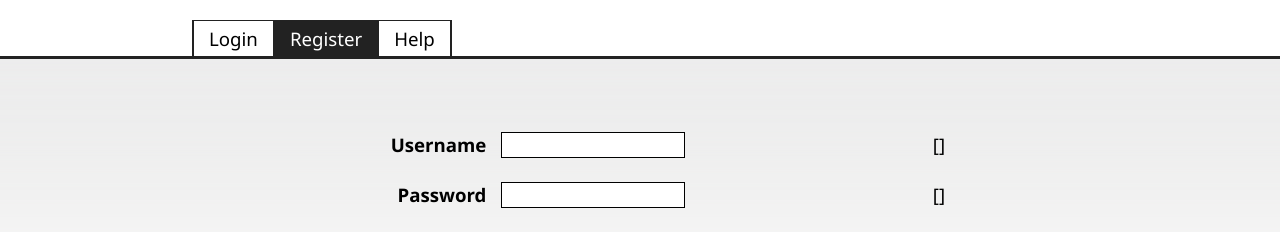
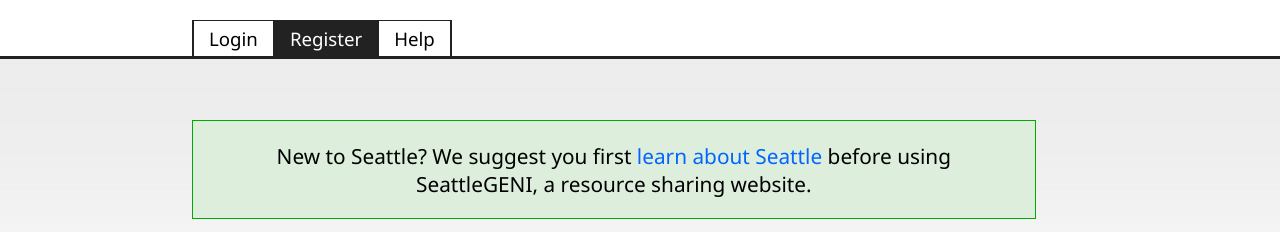
Before and after one commit to aOlmo/clearinghouse, a Django app: template website/html/templates/accounts/register.html in a window 1280 px wide. Shown: the part 95-327 px from the top of the page. Run offline with Django 3.2, Linux system fonts and the light colour scheme; the template is opened without the code that fills it, so the values that code supplies are empty, except form fields; tables that the repository leaves empty hold one stand-in row (values such as "Sample post"); form fields are guessed from the names that the template uses.

Commit message:
Added text to seattlegeni login and register pages that encourages new users to read the Seattle website (#835).

```diff
--- a/website/html/media/css/common.css
+++ b/website/html/media/css/common.css
@@ -196,3 +196,14 @@
     padding: 3px;
     list-style-position: inside;
 }
+
+#learn-about-seattle {
+    max-width : 800px;
+    text-align : center;
+    background-color : #ded;
+    border : 1px solid #0a0;
+    padding : 1em;
+    margin-top : 1em;
+    margin-bottom : 1em;
+    font-size : 1.3em;
+}
--- a/website/html/templates/accounts/login.html
+++ b/website/html/templates/accounts/login.html
@@ -16,6 +16,12 @@
 {% block content %}
 	<div id="main">
 		<div id="middle">
+		  <div id="learn-about-seattle">
+		    New to Seattle? We suggest you first
+		    <a href="https://seattle.cs.washington.edu/">learn about Seattle</a>
+		    before using SeattleGENI, a resource sharing website.
+		  </div>
+
 		  <form method="post" action="{% url login %}">
 		  {% if err %}
 		  <p class="warning">{{ err }}</p><br>
--- a/website/html/templates/accounts/register.html
+++ b/website/html/templates/accounts/register.html
@@ -16,6 +16,13 @@
 {% block content %}
 	<div id="main">
 		<div id="middle">
+
+		  <div id="learn-about-seattle">
+		    New to Seattle? We suggest you first
+		    <a href="https://seattle.cs.washington.edu/">learn about Seattle</a>
+		    before using SeattleGENI, a resource sharing website.
+		  </div>
+
 		  <form action="{% url register %}" method="POST" enctype="multipart/form-data">
 
 		  {% if form.username.errors or form.password1.errors or form.password2.errors or form.affiliation.errors or form.email.errors or form.pubkey.errors %}
```
